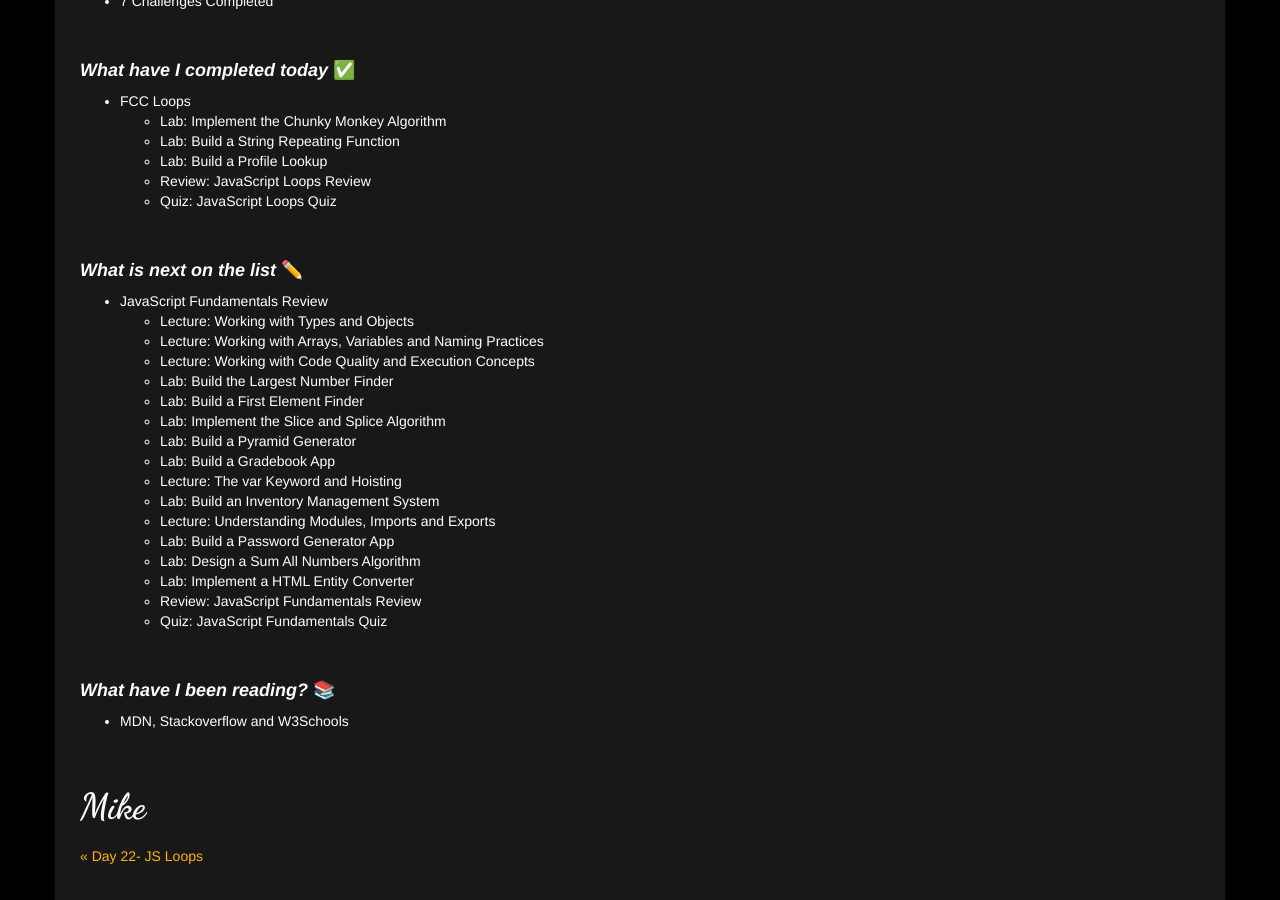
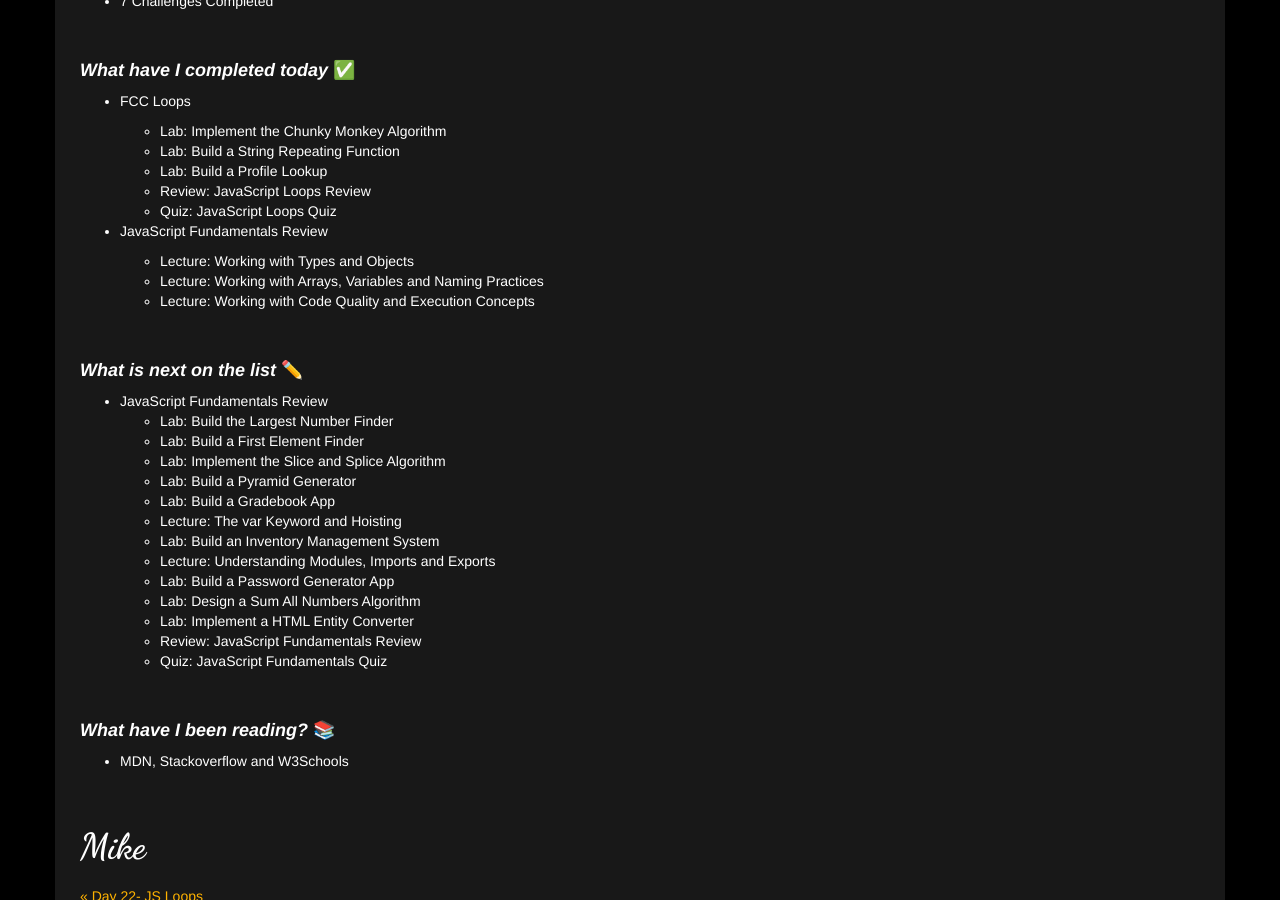
Before and after one commit to mikechristopher/100daysofcode, a Jekyll site: the page built from _posts/2025-09-02-JS_Loops_Day23.md, in a window 1280 px wide and 900 px high, scrolled down 837 px. Built offline with Jekyll 4.4.1, drawn with Linux system fonts in a browser that asks for light colours; nearby versions of some CDN libraries; emoji names are drawn with the system emoji font.

Commit message:
updated today

```diff
--- a/_posts/2025-09-02-JS_Loops_Day23.md
+++ b/_posts/2025-09-02-JS_Loops_Day23.md
@@ -38,18 +38,21 @@ function lookUpProfile(name, prop) {
 #### **_What have I completed today_** :white_check_mark:
 
 - FCC Loops
+
   - Lab: Implement the Chunky Monkey Algorithm
   - Lab: Build a String Repeating Function
   - Lab: Build a Profile Lookup
   - Review: JavaScript Loops Review
   - Quiz: JavaScript Loops Quiz
 
-#### **_What is next on the list_** :pencil2:
-
 - JavaScript Fundamentals Review
   - Lecture: Working with Types and Objects
   - Lecture: Working with Arrays, Variables and Naming Practices
   - Lecture: Working with Code Quality and Execution Concepts
+
+#### **_What is next on the list_** :pencil2:
+
+- JavaScript Fundamentals Review
   - Lab: Build the Largest Number Finder
   - Lab: Build a First Element Finder
   - Lab: Implement the Slice and Splice Algorithm
```
